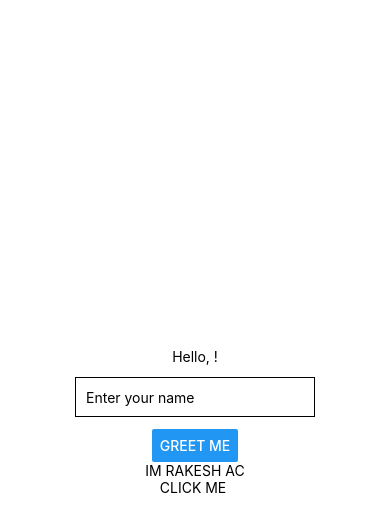
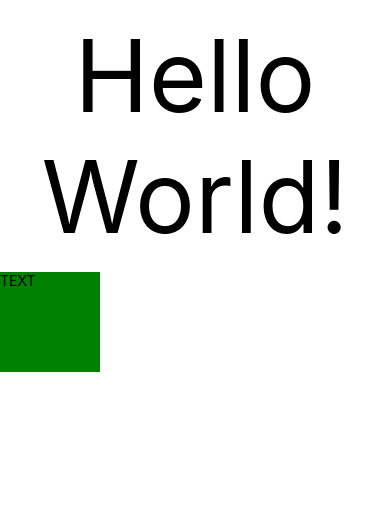
Before and after one commit to Rakesh-AC/react-native-tutorial, a React Native app: screen / in a window 390 px wide. Shown: the top 532 px of the page. Built offline with nearby package versions, Linux system fonts and the light colour scheme.

Commit message:
simple basic styling is done here

```diff
--- a/App.js
+++ b/App.js
@@ -1,41 +1,34 @@
 import React, { useState } from 'react';
 import { Button, StyleSheet, Text, TextInput, View } from 'react-native';
 import Profile  from './components/profile';
+import {SafeAreaView, SafeAreaProvider} from "react-native-safe-area-context";
+
 export default function App() {
-  const [name, setName] = useState('');
-
-  const handleChangeText = (text) => {
-    setName(text);
-  };
-
   return (
-    <View style={styles.container}>
-      <Text>Hello, {name}!</Text>
-      <TextInput
-        style={styles.input}
-        onChangeText={handleChangeText}
-        value={name}
-        placeholder="Enter your name"
-      />
-      <Button title="Greet Me" onPress={() => console.log(`Hello, ${name}!`)} />
-      {/* <StatusBar style="auto" /> */}
-
-      <Profile></Profile>
-    </View>
+    <SafeAreaProvider>
+      <SafeAreaView>
+        <Text style={s.title}>Hello World!</Text>
+        <View style={s.square}>
+          <Text>TEXT </Text>
+        </View>
+      </SafeAreaView>
+    </SafeAreaProvider>
   );
 }
 
-const styles = StyleSheet.create({
-  container: {
-    flex: 1,
-    backgroundColor: '#fff',
-    alignItems: 'center',
-    justifyContent: 'center',
+
+
+const s = StyleSheet.create({
+  title : {
+    fontSize:100,
+    marginVertical:15,
+    textAlign:'center',
+
   },
-  input: {
-    height: 40,
-    margin: 12,
-    borderWidth: 1,
-    padding: 10,
-  },
-});
+  square:{
+    width:100,
+    height:100,
+    backgroundColor:"green",
+
+  }
+})
--- a/package.json
+++ b/package.json
@@ -12,7 +12,8 @@
     "expo": "~50.0.14",
     "expo-status-bar": "~1.11.1",
     "react": "18.2.0",
-    "react-native": "0.73.6"
+    "react-native": "0.73.6",
+    "react-native-safe-area-context": "^4.9.0"
   },
   "devDependencies": {
     "@babel/core": "^7.20.0"
```
Also changed, not shown: App.style.js (added, +18 -0 lines), 1 other file (tests, documents, lock files or other folders).
